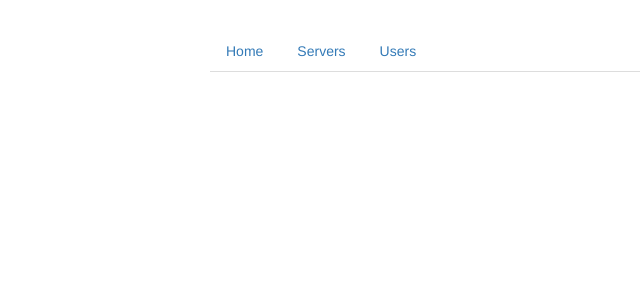
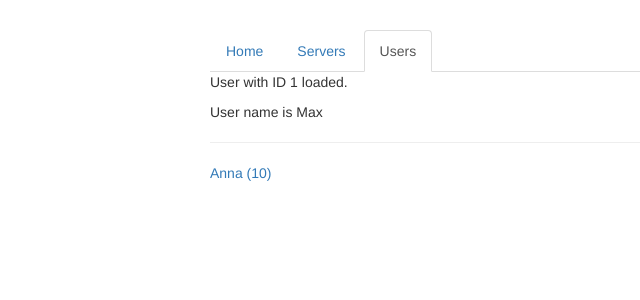
Before and after one commit to mbochynski/angular-assignments, an Angular app in the folder modules/routing/: page /users/1/Max in a window 1280 px wide. Before the commit this address led to /. Shown: the top 300 px of the page, without its empty margins (55-695 px from the left). Built offline with nearby package versions, Linux system fonts and the light colour scheme.

Commit message:
Subscribe to path changes in same component

```diff
--- a/modules/routing/src/app/app.module.ts
+++ b/modules/routing/src/app/app.module.ts
@@ -16,6 +16,7 @@ import { Routes, RouterModule } from '@angular/router'
 const appRoutes: Routes = [
   { path: '', component: HomeComponent },
   { path: 'users', component: UsersComponent },
+  { path: 'users/:id/:name', component: UserComponent },
   { path: 'servers', component: ServersComponent },
 ];
 
--- a/modules/routing/src/app/users/user/user.component.html
+++ b/modules/routing/src/app/users/user/user.component.html
@@ -1,2 +1,4 @@
-<p>User with ID _ID_ loaded.</p>
-<p>User name is _NAME_</p>
+<p>User with ID {{ user.id }} loaded.</p>
+<p>User name is {{ user.name }}</p>
+<hr>
+<a [routerLink]="['/users', 10, 'Anna']">Anna (10)</a>
--- a/modules/routing/src/app/users/user/user.component.ts
+++ b/modules/routing/src/app/users/user/user.component.ts
@@ -1,4 +1,5 @@
 import { Component, OnInit } from '@angular/core';
+import { ActivatedRoute } from '@angular/router';
 
 @Component({
   selector: 'app-user',
@@ -8,9 +9,19 @@ import { Component, OnInit } from '@angular/core';
 export class UserComponent implements OnInit {
   user: {id: number, name: string};
 
-  constructor() { }
+  constructor(private route: ActivatedRoute) { }
 
   ngOnInit() {
+    this.user = {
+      id: this.route.snapshot.params.id,
+      name: this.route.snapshot.params.name,
+    }
+    this.route.params.subscribe(
+      (params) => {
+        this.user.id = params.id;
+        this.user.name = params.name;
+      }
+    );
   }
 
 }
```
